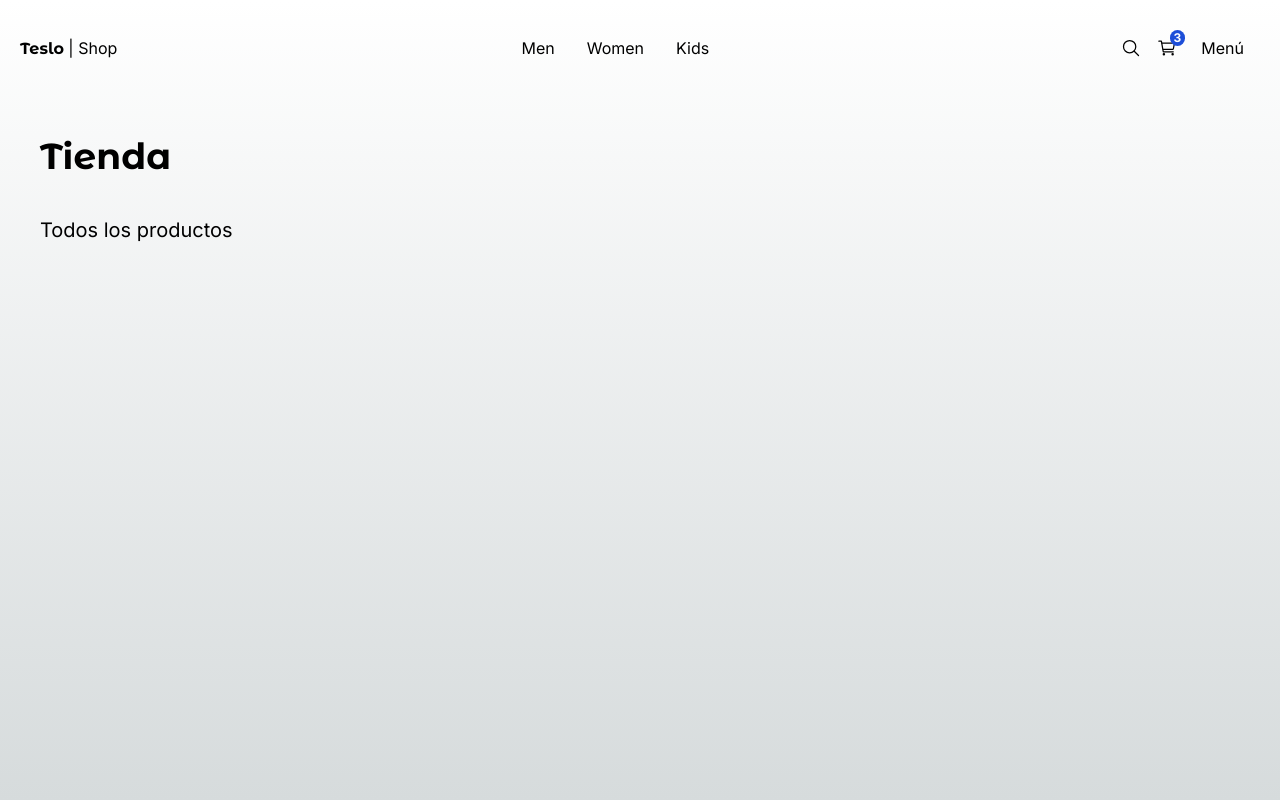
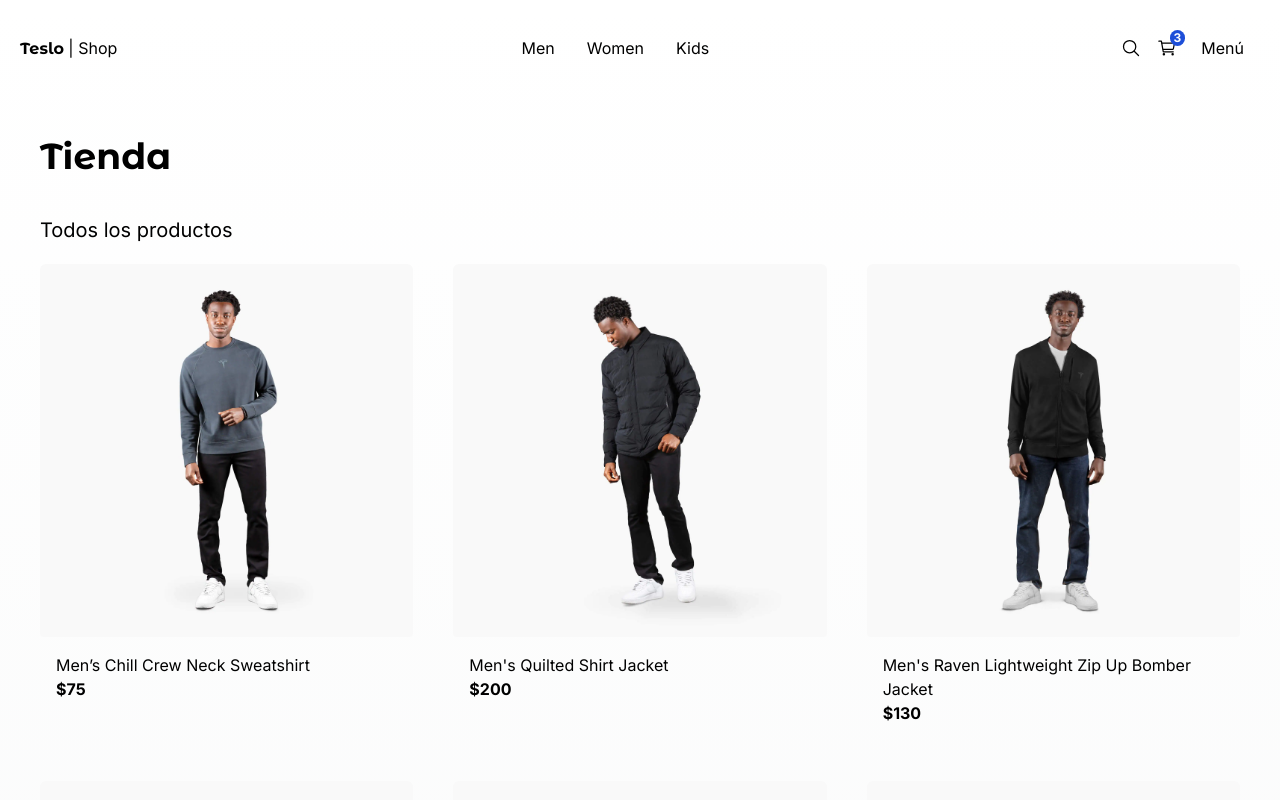
Before and after one commit to MemoSan27/next-teslo, a Next.js app: page / in a window 1280 px wide. Shown: the top 800 px of the page. Built offline with nearby package versions, Linux system fonts and the light colour scheme.

Commit message:
home page done

```diff
--- a/src/app/(shop)/page.tsx
+++ b/src/app/(shop)/page.tsx
@@ -1,4 +1,7 @@
-import { Title } from "@/components";
+import { ProductGrid, Title } from "@/components";
+import { initialData } from "@/seed/seed";
+
+const products = initialData.products;
 
 export default function Home() {
   return (
@@ -8,6 +11,10 @@
         subtitle="Todos los productos"
         className="mb-2"
       />
+
+      <ProductGrid
+        products={ products }
+      />
     </>
   );
 }
--- a/src/components/index.ts
+++ b/src/components/index.ts
@@ -1,3 +1,6 @@
+export * from './products/product-grid/ProductGrid';
+export * from './products/product-grid/ProductGridItem';
+
 export * from './ui/top-menu/TopMenu';
 export * from './ui/not-found/PageNotFound';
 export * from './ui/title/Title';
--- /dev/null
+++ b/src/components/products/product-grid/ProductGrid.tsx
@@ -0,0 +1,21 @@
+import { Product } from "@/interfaces"
+import { ProductGridItem } from "./ProductGridItem";
+
+interface Props{
+    products: Product[];
+}
+
+export const ProductGrid = ({ products }: Props) => {
+  return (
+    <div className="grid grid-cols-2 sm:grid-cols-3 gap-10 mb-10">
+        {
+            products.map(product => (
+                <ProductGridItem
+                    key={ product.slug }
+                    product={ product }
+                />
+            ))
+        }
+    </div>
+  )
+}
--- /dev/null
+++ b/src/components/products/product-grid/ProductGridItem.tsx
@@ -0,0 +1,44 @@
+'use client'
+
+import { Product } from "@/interfaces";
+import Image from "next/image";
+import Link from "next/link";
+import { useState } from "react";
+
+interface Props{
+    product: Product;
+}
+
+export const ProductGridItem = ({ product }:Props) => {
+
+    const [ displayImage, setDisplayImage ] = useState(product.images[0]);
+
+  return (
+    <div className="rounded-md overflow-hidden fade-in">
+        <Link
+                href={`/product/${ product.slug }`}
+        >
+            <Image
+                src={`/products/${ displayImage }`}
+                alt={ product.title }
+                className="w-full object-cover rounded"
+                width={500}
+                height={500}
+                onMouseEnter={ () => setDisplayImage( product.images[1])}
+                onMouseLeave={ () => setDisplayImage( product.images[0])}
+            />
+        </Link>
+
+        <div className="p-4 flex flex-col">
+            <Link
+                className="hover:text-blue-600"
+                href={`/product/${ product.slug }`}
+            >
+                { product.title }
+            </Link>
+
+            <span className="font-bold">${ product.price }</span>
+        </div>
+    </div>
+  )
+}
--- /dev/null
+++ b/src/interfaces/index.ts
@@ -0,0 +1 @@
+export * from './product.interface'
```
Also changed, not shown: src/interfaces/product.interface.ts (added, +16 -0 lines).
